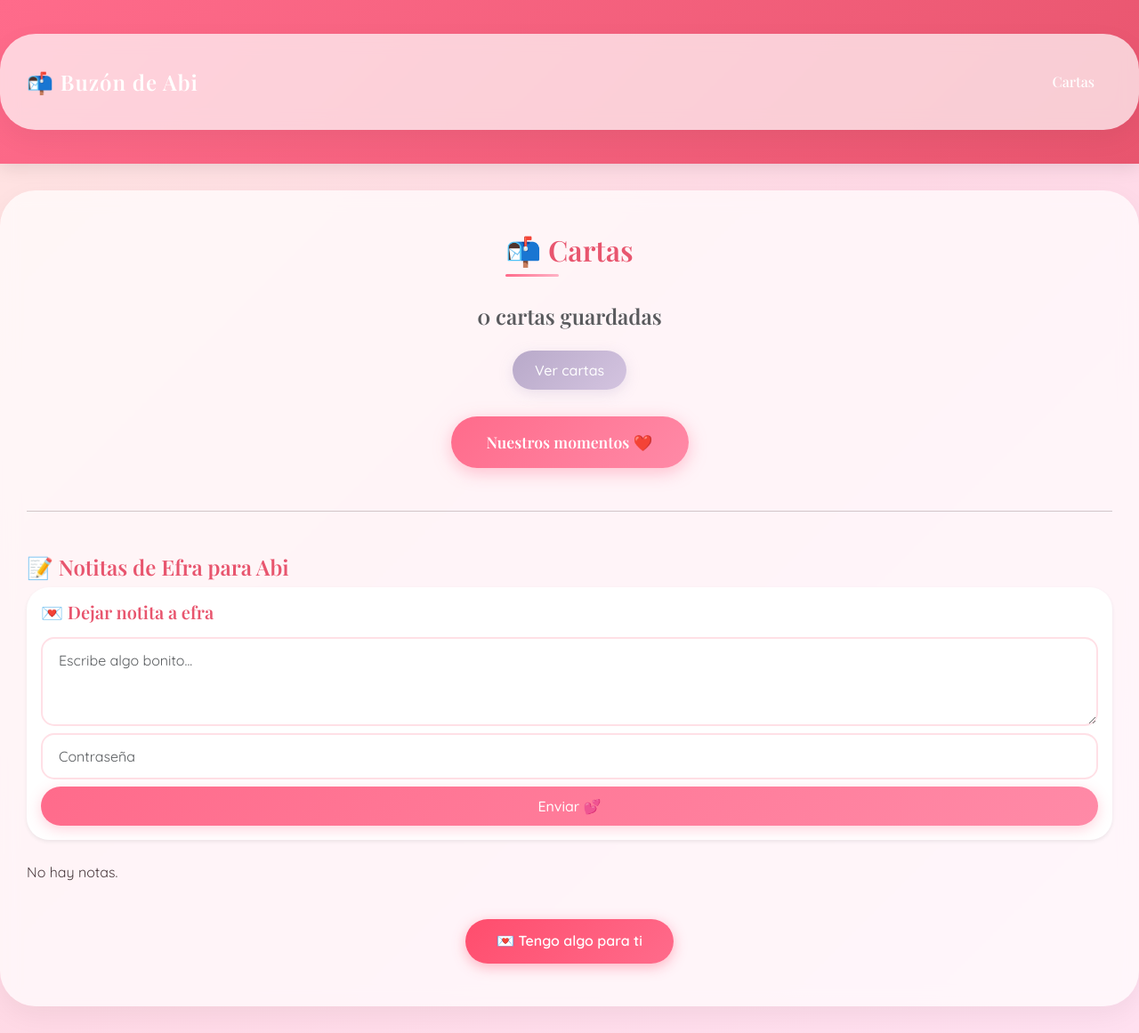
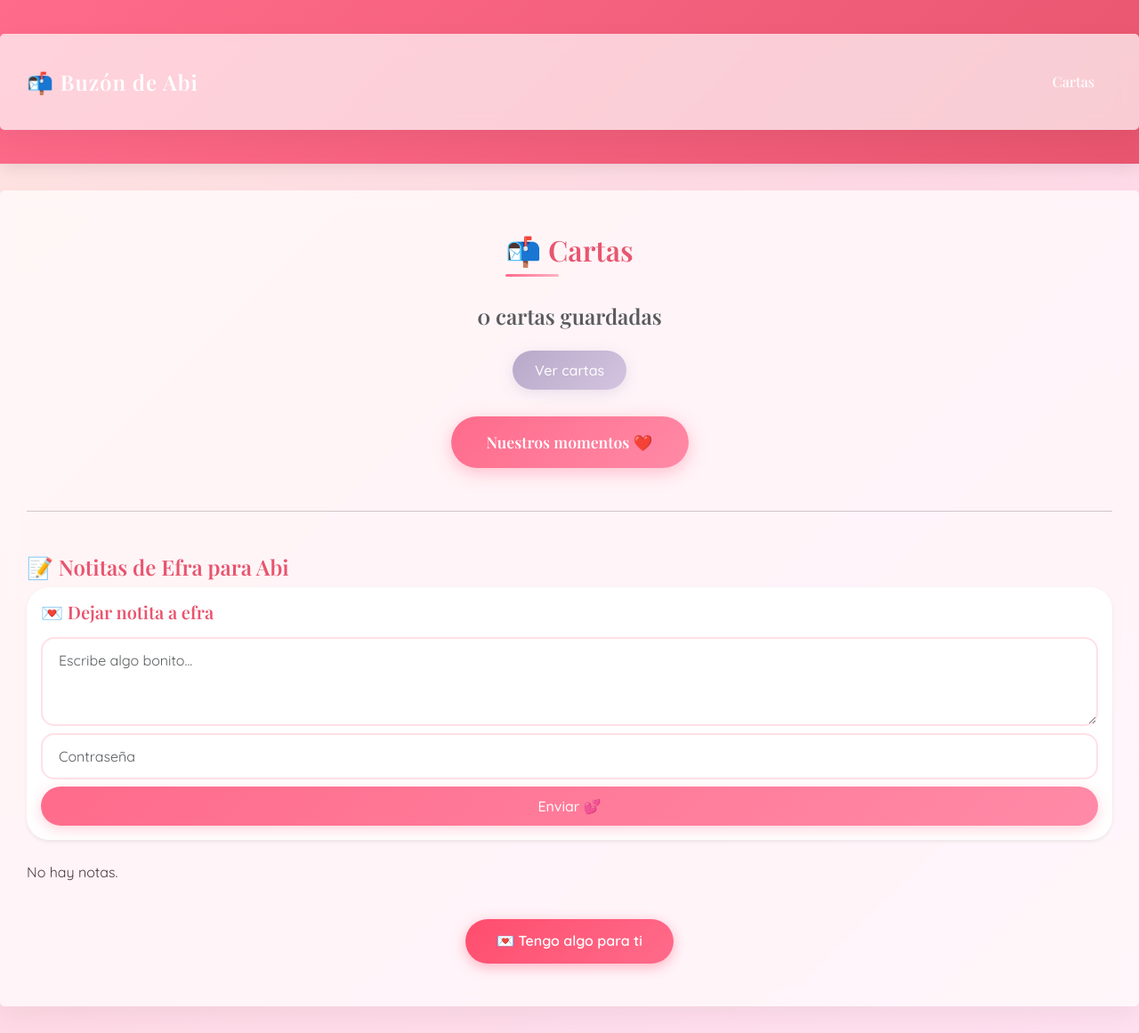
Before and after one commit to LanCaihe148/repoab, a Django app: page / in a window 1280 px wide. Shown: the whole page at 89% size. Run offline with Django 5.2, Linux system fonts and the light colour scheme; data that the repository does not hold is empty.

Commit message:
te amo abi jejejej

```diff
--- a/elementos/static/elementos/css/styles.css
+++ b/elementos/static/elementos/css/styles.css
@@ -86,7 +86,7 @@ body {
     max-width: 1300px;
     background: rgba(255, 255, 255, 0.7);
     backdrop-filter: blur(10px);
-    border-radius: 40px;
+    border-radius: 5px;
     padding: 30px;
     box-shadow: var(--shadow);
     margin-top: 30px;
```
